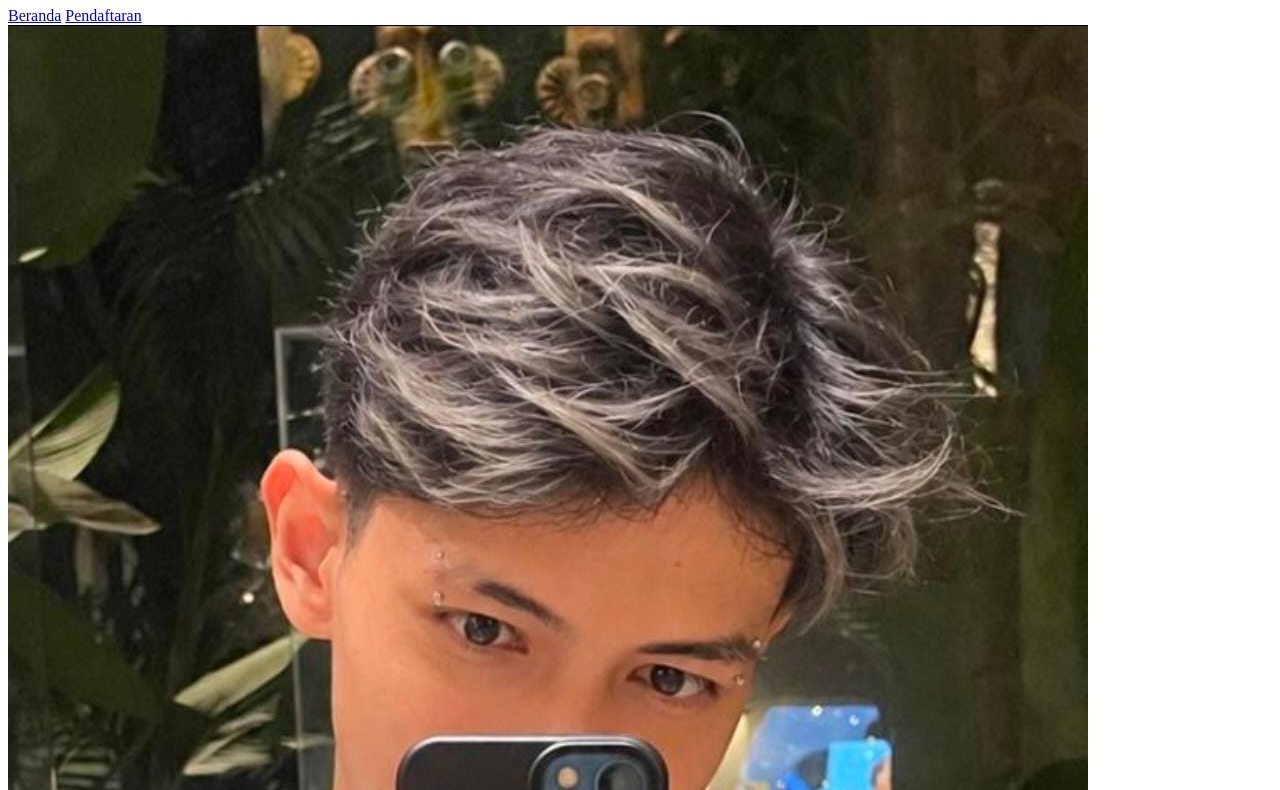
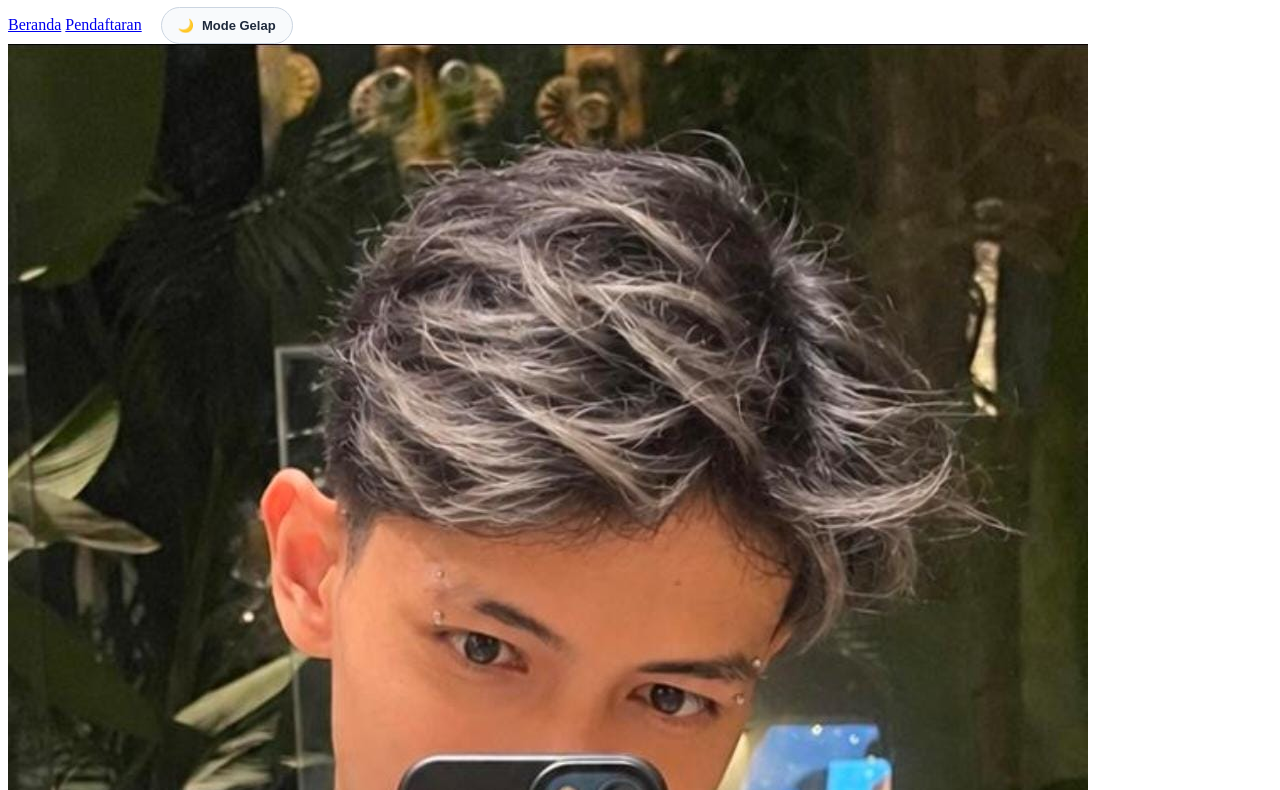
Before and after one commit to fahmi123-hub/amayy, a plain HTML site: page index.html in a window 1280 px wide. Shown: the part 73-863 px from the top of the page. Drawn offline with Linux system fonts and the light colour scheme.

Commit message:
Update index.html

```diff
--- a/index.html
+++ b/index.html
@@ -1,3 +1,4 @@
+
 <!DOCTYPE html>
 <html lang="id">
 
@@ -6,7 +7,6 @@
     <meta name="viewport" content="width=device-width, initial-scale=1.0">
     <title>Kartu Profil Portofolio Interaktif</title>
 
-    <!-- Menghubungkan file CSS eksternal -->
     <link rel="stylesheet" href="style.css">
 </head>
 
@@ -15,18 +15,27 @@
     <header class="main-header">
         <div class="header-container">
             <h1 class="brand-title">SMK Bakti Nusantara 666</h1>
+
             <nav class="main-nav">
                 <a href="beranda.html">Beranda</a>
                 <a href="index2.html" class="active">Pendaftaran</a>
+
+                <!-- Tombol Mode Gelap dan Terang -->
+                <button class="theme-toggle" id="themeToggle" type="button">
+                    <span id="themeIcon">🌙</span>
+                    <span id="themeText">Mode Gelap</span>
+                </button>
             </nav>
         </div>
     </header>
 
     <main class="profile-card">
+
         <!-- Foto Profil -->
         <div class="profile-image">
             <img src="amayy.jpeg" alt="Foto profil">
         </div>
+
         <div class="profile-status">
             Available for Projects
         </div>
@@ -63,9 +72,9 @@
             <span class="badge-skill">CSS3</span>
             <span class="badge-skill">Flexbox</span>
             <span class="badge-skill">JavaScript</span>
+        </div>
 
         <h2>Web Developer</h2>
-
 
         <p class="description">
             Halo! Saya seorang pelajar Rekayasa Perangkat Lunak
@@ -74,28 +83,82 @@
 
         <!-- Tombol Media Sosial -->
         <div class="social-links">
-                <a href="https://www.instagram.com/faa_adhr?rpxt=MTN0dHQ4ZmJpaDJ3YQ==" target="_blank"
-                    rel="noopener noreferrer" class="social-button instagram">
+
+            <a href="https://www.instagram.com/faa_adhr?rpxt=MTN0dHQ4ZmJpaDJ3YQ=="
+                target="_blank"
+                rel="noopener noreferrer"
+                class="social-button instagram">
                 Instagram
             </a>
 
-                <a href="https://github.com/fahmi123-hub/amayy" target="_blank" rel="noopener noreferrer"
+            <a href="https://github.com/fahmi123-hub/amayy"
+                target="_blank"
+                rel="noopener noreferrer"
                 class="social-button github">
                 GitHub
             </a>
 
-                <a href="https://linkedin.com/" target="_blank" rel="noopener noreferrer"
+            <a href="https://linkedin.com/"
+                target="_blank"
+                rel="noopener noreferrer"
                 class="social-button linkedin">
                 LinkedIn
             </a>
+
         </div>
 
         <!-- Tombol Kontak -->
         <a href="mailto:fahmi12864@gmail.com" class="contact-button">
             Hubungi Saya
         </a>
+
     </main>
 
+    <!-- JavaScript Mode Gelap dan Terang -->
+    <script>
+        const themeToggle = document.getElementById("themeToggle");
+        const themeIcon = document.getElementById("themeIcon");
+        const themeText = document.getElementById("themeText");
+
+        // Mengambil tema yang tersimpan
+        let savedTheme = localStorage.getItem("theme");
+
+        // Menerapkan tema ketika halaman dibuka
+        if (savedTheme === "dark") {
+            document.body.classList.add("dark-mode");
+        }
+
+        // Mengubah ikon dan tulisan tombol
+        function updateThemeButton() {
+            const isDark = document.body.classList.contains("dark-mode");
+
+            if (isDark) {
+                themeIcon.textContent = "☀️";
+                themeText.textContent = "Mode Terang";
+            } else {
+                themeIcon.textContent = "🌙";
+                themeText.textContent = "Mode Gelap";
+            }
+        }
+
+        // Menampilkan tombol sesuai tema
+        updateThemeButton();
+
+        // Fungsi mengganti tema
+        themeToggle.addEventListener("click", function () {
+
+            document.body.classList.toggle("dark-mode");
+
+            const isDark = document.body.classList.contains("dark-mode");
+
+            // Menyimpan pilihan tema
+            localStorage.setItem("theme", isDark ? "dark" : "light");
+
+            // Memperbarui tombol
+            updateThemeButton();
+
+        });
+    </script>
+
 </body>
-
 </html>
```
Lines whose indentation alone changed are shown as unchanged.
